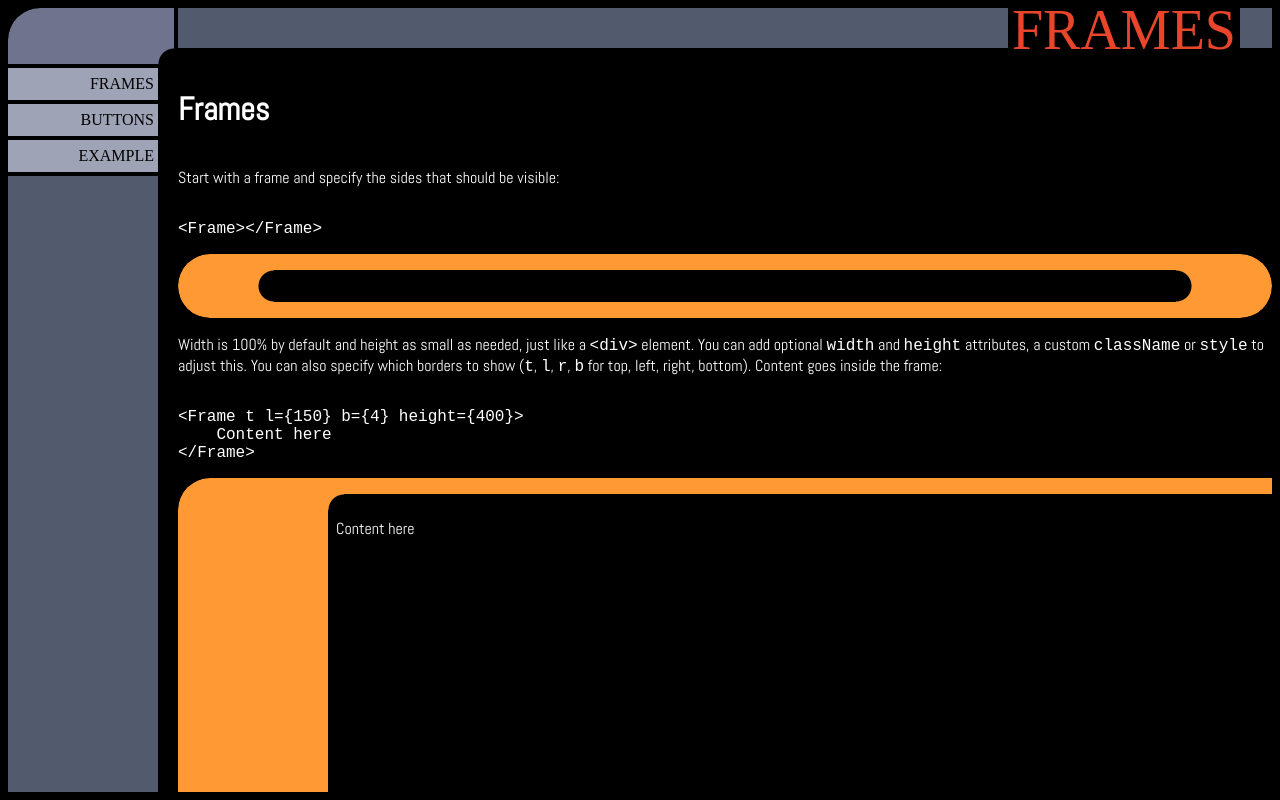
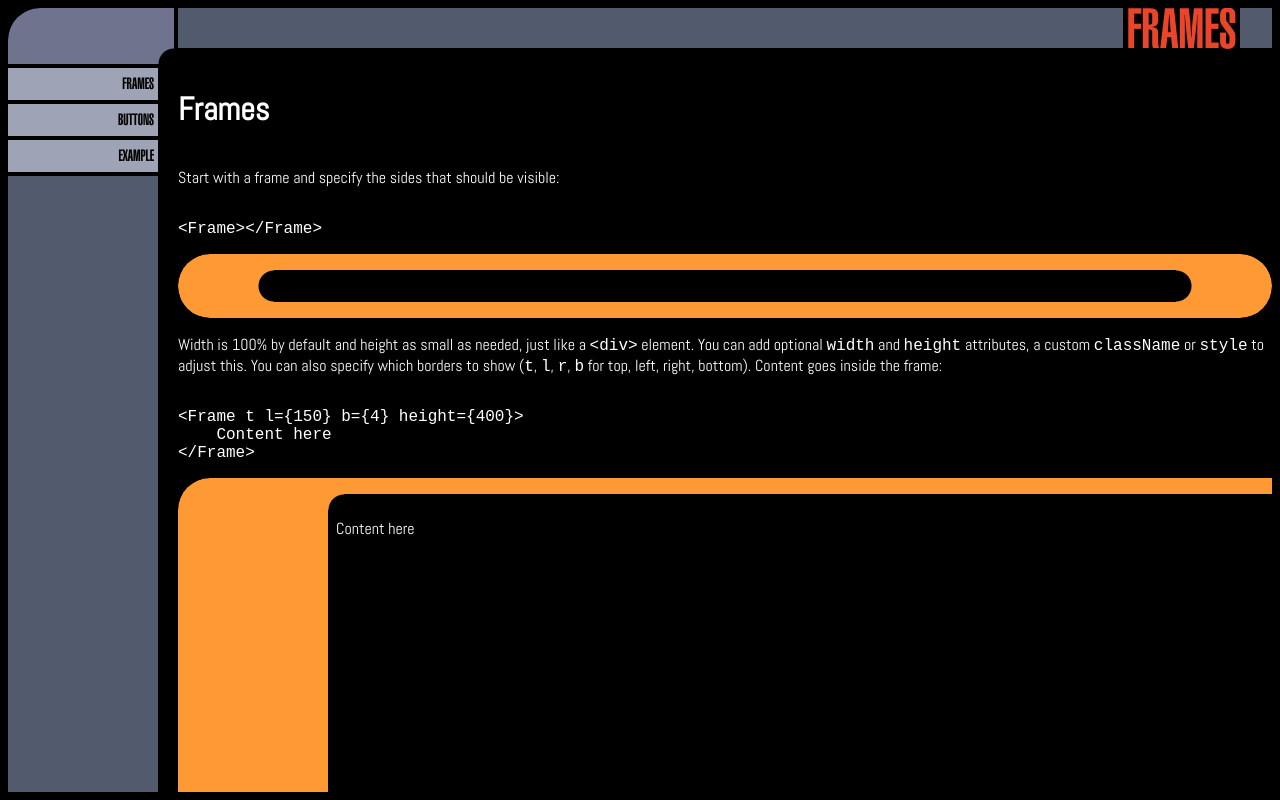
Before and after one commit to rikkertkoppes/yalu, a Next.js app: page / in a window 1280 px wide. Built offline with nearby package versions, Linux system fonts and the light colour scheme.

Commit message:
Add web font, better font scaling for gaps

```diff
--- a/src/css/elements.css
+++ b/src/css/elements.css
@@ -115,8 +115,8 @@
 }
 .lcars-gap > span {
     position: relative;
-    top: 0.04em;
-    font-size: calc(1.4 * var(--local-height));
+    top: var(--font-v-adjust);
+    font-size: calc(var(--font-scale-adjust) * var(--local-height));
     line-height: var(--local-height);
 }
 
--- a/src/css/globals.css
+++ b/src/css/globals.css
@@ -13,7 +13,9 @@
     --boot-wait: 0s;
     --local-height: 32px;
     --local-width: 32px;
-    --button-font-family: 'Swiss 911';
+    --button-font-family: 'Swiss 911 Ultra Compressed BT';
+    --font-scale-adjust: 1.38;
+    --font-v-adjust: 0.04em;
 }
 
 .lcars-reset {
--- a/src/css/index.css
+++ b/src/css/index.css
@@ -1,3 +1,4 @@
+@import './swiss911/style.css';
 @import './globals.css';
 @import './frame.css';
 @import './elements.css';
--- /dev/null
+++ b/src/css/swiss911/style.css
@@ -0,0 +1,8 @@
+/* #### Generated By: http://font.download #### */
+
+    @font-face {
+    font-family: 'Swiss 911 Ultra Compressed BT';
+    font-style: normal;
+    font-weight: normal;
+    src: local('Swiss 911 Ultra Compressed BT'), url('Swiss 911 Ultra Compressed BT.woff') format('woff');
+    }
```
Also changed, not shown: src/css/swiss911/Swiss 911 Ultra Compressed BT.woff (added).
